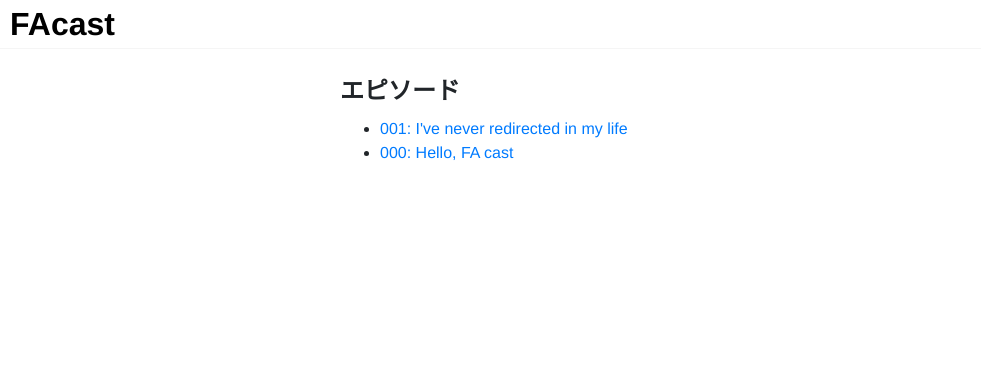
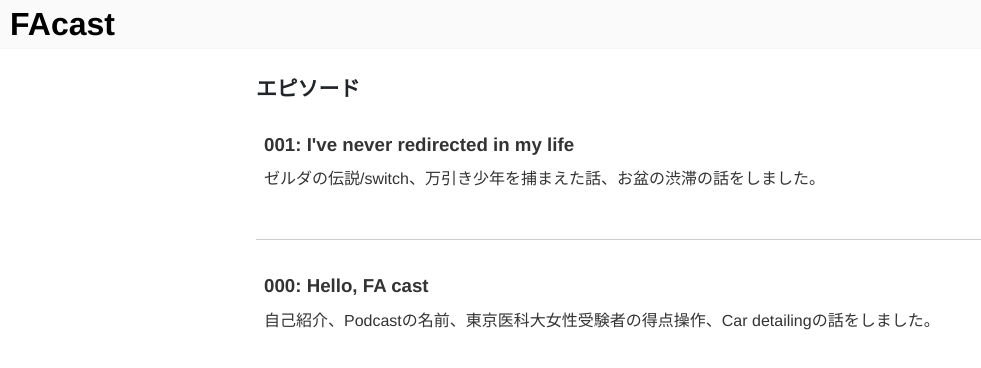
Before and after one commit to wilf312/FAcast, a Vue app: page / in a window 1280 px wide. Shown: the top 368 px of the page, without its empty margins (0-981 px from the left). Built offline with nearby package versions, Linux system fonts and the light colour scheme.

Commit message:
fix style

```diff
--- a/src/App.vue
+++ b/src/App.vue
@@ -30,10 +30,12 @@ export default {
 }
 
 .contents {
-  max-width: 600px;
+  max-width: 800px;
   display: flex;
   flex-direction: column;
   margin: 0 auto;
+  box-sizing: border-box;
+  padding: 0 1rem;
 }
 
 .fade-enter-active,
--- a/src/components/Content.vue
+++ b/src/components/Content.vue
@@ -27,11 +27,6 @@ export default {
 </script>
 
 <style scoped>
-.Content {
-  box-sizing: border-box;
-  padding: 0 1rem;
-}
-
 h2 {
   margin-bottom: 1.6rem;
   line-height: 1.8rem;
--- a/src/components/Header.vue
+++ b/src/components/Header.vue
@@ -32,6 +32,7 @@ export default {
   padding: 0 0 0 10px;
   margin-bottom: 1.5rem;
   border-bottom: 1px solid #f5f5f5;
+  background: #fafafa;
 }
 
 .HeaderInner {
--- a/src/components/Top.vue
+++ b/src/components/Top.vue
@@ -1,9 +1,14 @@
 <template>
   <div class="Top">
     <h2>エピソード</h2>
-    <ul>
-      <li v-for="({uid, link, title}, key) in episodeList" :key="key">
-        <router-link :to="link" v-text="`${uid}: ${title}`" />
+    <ul class="episodeList">
+      <li v-for="({uid, link, title, description}, key) in episodeList" :key="key">
+        <router-link :to="link">
+          <div>
+            <h3>{{`${uid}: ${title}`}}</h3>
+            <p>{{description}}</p>
+          </div>
+        </router-link>
       </li>
     </ul>
   </div>
@@ -26,4 +31,35 @@ export default {
 </script>
 
 <style scoped>
+h2 {
+  margin-bottom: 0.7rem;
+  font-size: 1.3rem;
+}
+
+.episodeList {
+  padding-left: 0;
+}
+.episodeList > li {
+  border-bottom: solid 1px #ccc;
+  margin-bottom: 1rem;
+  padding-bottom: 1rem;
+  list-style: none;
+}
+.episodeList > li:last-child {
+  border-bottom: none;
+}
+
+.episodeList h3,
+.episodeList p {
+  color: #333333;
+}
+.episodeList a {
+  padding: 1rem 0.5rem 1rem 0.5rem;
+  display: block;
+  transition: background-color 0.4s;
+}
+.episodeList a:hover {
+  background: #f5f5f5;
+  text-decoration: none;
+}
 </style>
```
